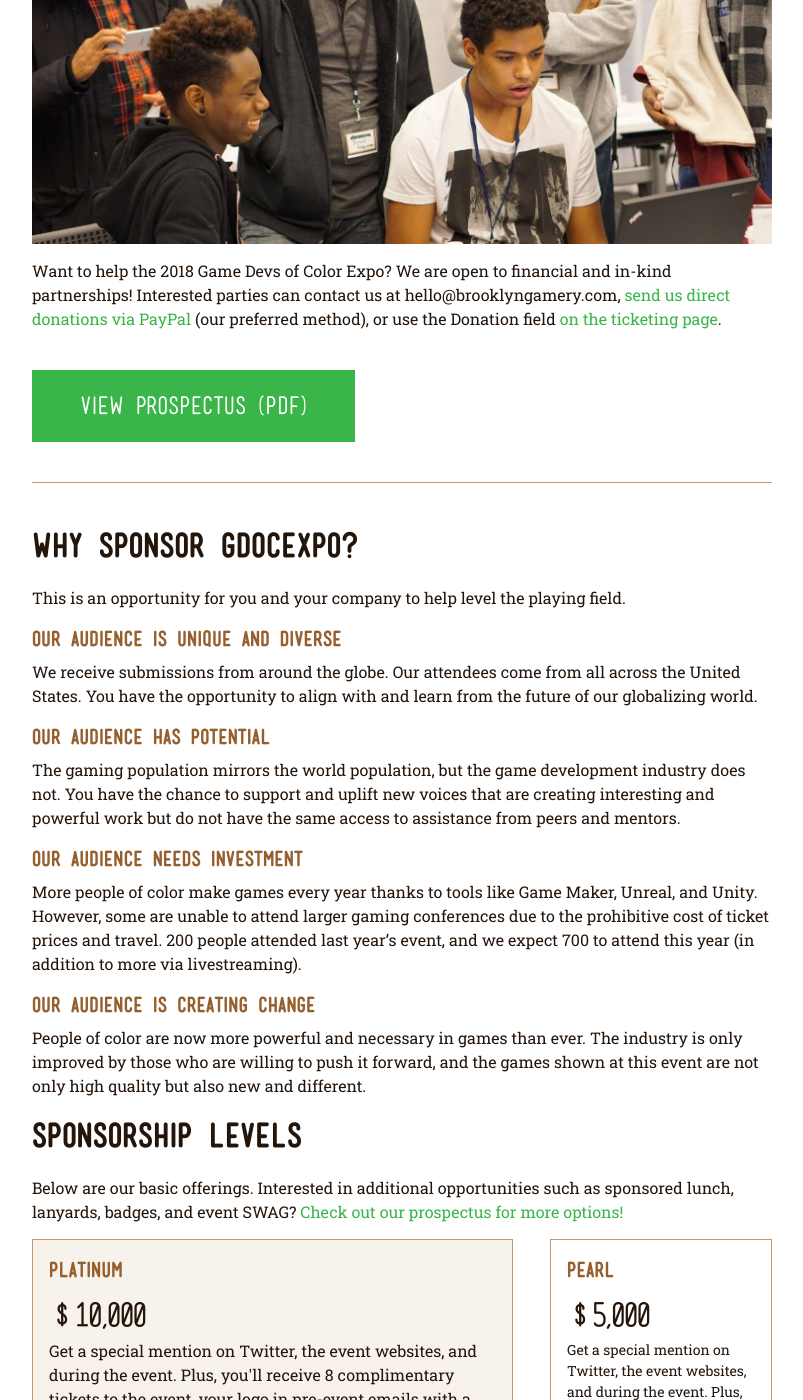
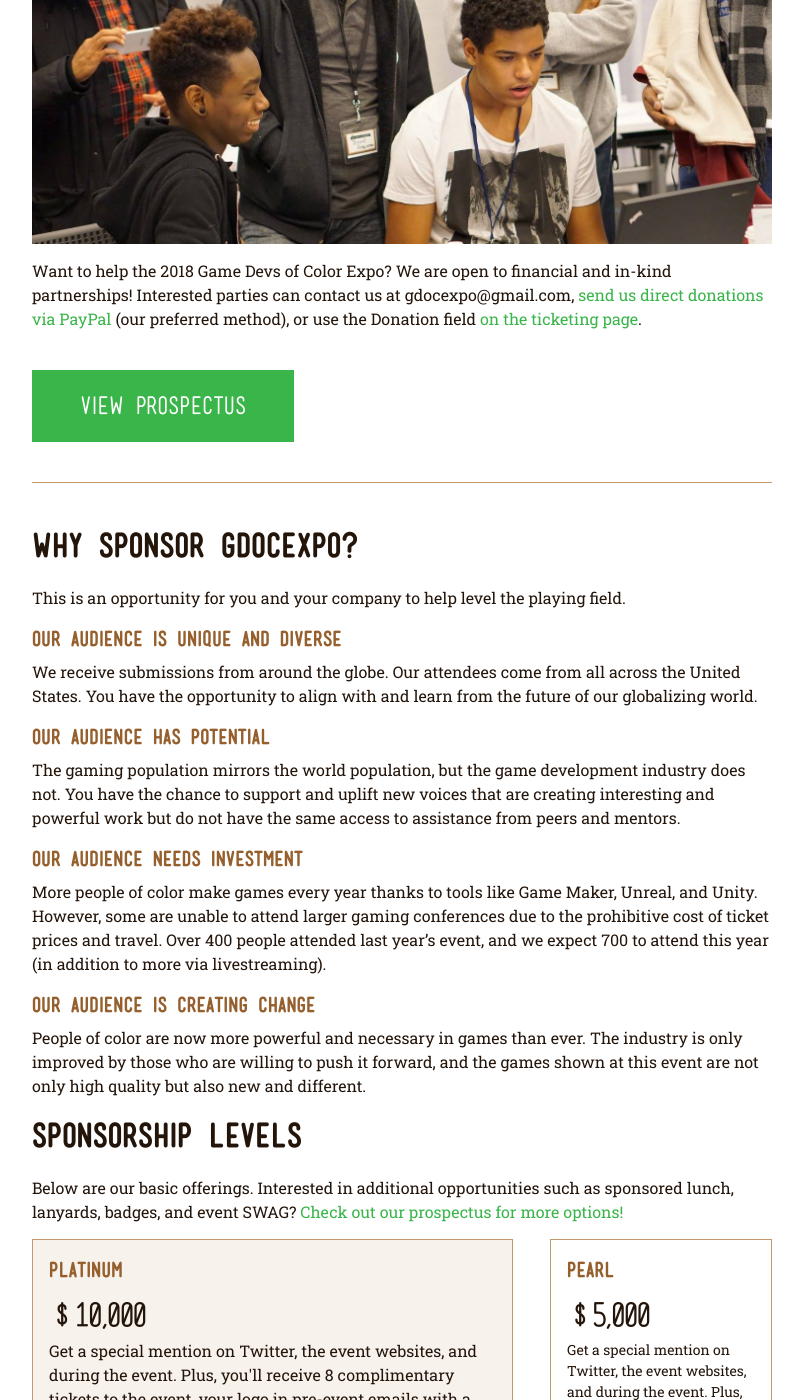
Before and after one commit to BrooklynGamery/gdocexpo, a Jekyll site: the page built from sponsor/content.markdown, in a window 1280 px wide and 1400 px high, scrolled down 546 px. Shown: the whole window, without its empty margins (238-1041 px from the left). Built offline with Jekyll 4.4.1, drawn with Linux system fonts in a browser that asks for light colours; our own code applies the rules of GitHub Pages for plain Markdown files; some of the changed text lies outside the part shown.

Commit message:
Updated the sponsorship page

```diff
--- a/sponsor/content.markdown
+++ b/sponsor/content.markdown
@@ -2,9 +2,9 @@
 
 ![](/assets/images/photos/2016/13.jpg)
 
-Want to help the 2018 Game Devs of Color Expo? We are open to financial and in-kind partnerships! Interested parties can contact us at hello@brooklyngamery.com, [send us direct donations via PayPal](http://paypal.me/BrooklynGamery) (our preferred method), or use the Donation field [on the ticketing page](/tickets).
+Want to help the 2018 Game Devs of Color Expo? We are open to financial and in-kind partnerships! Interested parties can contact us at gdocexpo@gmail.com, [send us direct donations via PayPal](http://paypal.me/BrooklynGamery) (our preferred method), or use the Donation field [on the ticketing page](/tickets).
 
-<a href="http://tinyurl.com/sponsorgdocexpo2017" class="btn">View prospectus (PDF)</a>
+<a href="https://tinyurl.com/sponsorgdocexpo2018" class="btn">View prospectus</a>
 
 ----
 
@@ -22,7 +22,7 @@
 
 #### Our audience needs investment
 
-More people of color make games every year thanks to tools like Game Maker, Unreal, and Unity. However, some are unable to attend larger gaming conferences due to the prohibitive cost of ticket prices and travel. 200 people attended last year's event, and we expect 700 to attend this year (in addition to more via livestreaming).
+More people of color make games every year thanks to tools like Game Maker, Unreal, and Unity. However, some are unable to attend larger gaming conferences due to the prohibitive cost of ticket prices and travel. Over 400 people attended last year's event, and we expect 700 to attend this year (in addition to more via livestreaming).
 
 #### Our audience is creating change
 
@@ -30,7 +30,7 @@
 
 ## Sponsorship levels
 
-Below are our basic offerings. Interested in additional opportunities such as sponsored lunch, lanyards, badges, and event SWAG? [Check out our prospectus for more options!](http://tinyurl.com/sponsorgdocexpo2017)
+Below are our basic offerings. Interested in additional opportunities such as sponsored lunch, lanyards, badges, and event SWAG? [Check out our prospectus for more options!](https://tinyurl.com/sponsorgdocexpo2018)
 
 <ul class="col-container">
   <li class="col-3-2 sponsorship-list-item sponsorship-list-item-featured">
@@ -62,18 +62,17 @@
 
 <a href="http://paypal.me/BrooklynGamery" class="btn" target="_blank">Donate via PayPal</a>
 
-Or email hello@brooklyngamery.com – we'd love to hear from you!
+Or email gdocexpo@gmail.com – we'd love to hear from you!
 
 ----
 
 ## Where the money goes
 
-Brooklyn Gamery wants to make this event the best it can be. Since we're a 3-person studio, we can't do that alone. You can help us to make the 2018 Game Devs of Color Expo a quality event worthy of attendees' time.
+The GDoCE Organization Team wants to make this event the best it can be. Since we're a small team we can't do that alone. You can help us to make the 2018 Game Devs of Color Expo a quality event worthy of attendees' time.
 
 Sponsorship and donations help us pay for the following:
 
 - Tickets for attendees in need
-- The larger venue in Manhattan
 - Meals and snacks for attendees
 - Equipment for showing games
 - Compensation for volunteers
@@ -83,4 +82,4 @@
 - Photography, videography, and livestreaming
 - Assistance for people with different (and awesome!) abilities
 
-We also accept in-kind donations and rentals. Please contact us at hello@brooklyngamery.com if you are interested in an in-kind partnership.
+We also accept in-kind donations and rentals. Please contact us at gdocexpo@gmail.com if you are interested in an in-kind partnership.
```
